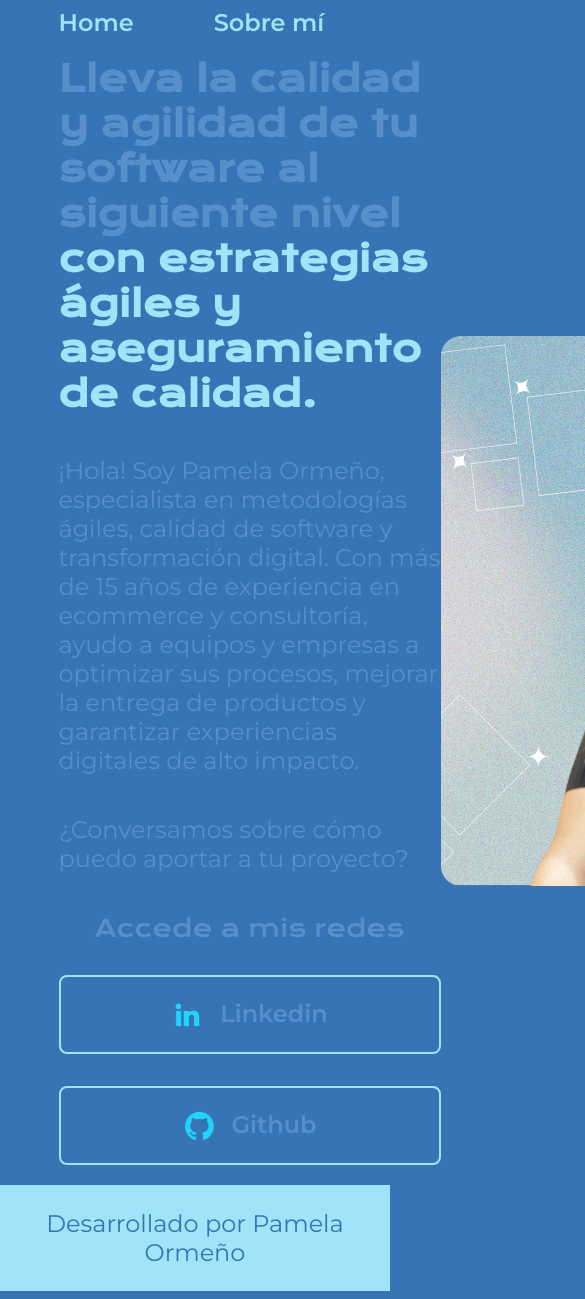
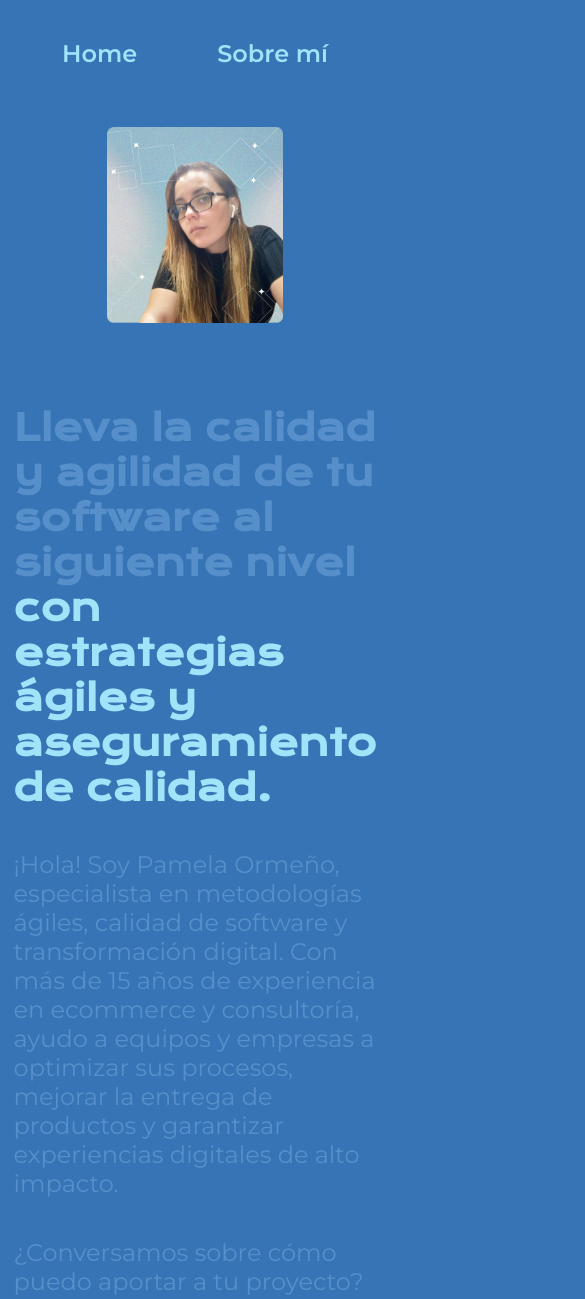
Before and after one commit to PamelaOrmeno/Portafolio, a plain HTML site: page index.html in a window 390 px wide. Shown: the top 1299 px of the page, 585 px wide, since content can reach past the window. Drawn offline with nearby package versions, Linux system fonts and the light colour scheme.

Commit message:
Actualización sitio resposivo

```diff
--- a/index.html
+++ b/index.html
@@ -44,7 +44,7 @@
             </div>
 
         </section>
-        <img src="./assets/Perfil Azul.png" alt="Foto de Perfil Pamela Ormeño">
+        <img class="presentacion__imagen" src="./assets/Perfil Azul.png" alt="Foto de Perfil Pamela Ormeño">
     </main>
     <footer class="footer">
         <p>Desarrollado por Pamela Ormeño</p>
--- a/styles/style.css
+++ b/styles/style.css
@@ -32,24 +32,22 @@ body{
 }
 .header__menu__link{
     font-family: var(--fuente-montserrat);
-    font-size: 24px;
+    font-size: 1.5rem;
     font-weight: 600;
     color: var(--color-terciario);
     text-decoration: none;
 
 }
-
-
-
 .presentacion {
     padding: 5% 15%;
     display: flex;
     align-items: center;
     justify-content: space-between;
+    gap: 82px;
 }
 
 .presentacion__contenido{
-    width: 615px;
+    width: 50%;
     display: flex;
     flex-direction: column;
     gap: 40px;
@@ -57,7 +55,7 @@ body{
 
 
 .presentacion__contenido__titulo{
-    font-size: 36px;
+    font-size: 2.25rem;
     font-family: var(--fuente-krona);
 }
 
@@ -66,7 +64,7 @@ body{
 }
 
 .presentacion__contenido__texto{
-    font-size: 24px;
+    font-size: 1.5rem;
     font-family: var(--fuente-montserrat);
 }
 
@@ -81,17 +79,17 @@ body{
 .presentacion__enlaces__subtitulo{
     font-family: var(--fuente-krona);
     font-weight: 400;
-    font-size: 24px;
+    font-size: 1.5rem;
 }
 .presentacion__enlaces__link{
       display: flex;
       justify-content: center;
       gap: 16px;
       border: 2px solid var(--color-terciario);
-      width: 378px;
+      width: 50%;
       text-align: center;
       border-radius: 8px;
-      font-size: 24px;
+      font-size: 1.5rem;
       font-weight: 600;
       padding: 21.5px 0;
       text-decoration: none;
@@ -103,12 +101,33 @@ body{
     background-color: var(--color-hover);
 }
 
+.presentacion__imagen{
+    width: 50%;
+}
+
 .footer{
     color:var(--color-primario);
     background-color: var(--color-terciario);
     padding: 24px;
     text-align: center;
     font-family: var(--fuente-montserrat);
-    font-size: 24px;
+    font-size: 1.5rem;
     font-weight: 400;
 }
+
+@media (max-width: 1200px){
+    .header{
+        padding: 10%;
+    }
+    .header__menu{
+        justify-content: center;
+    }
+    .presentacion{
+        flex-direction: column-reverse;
+        padding: 5%;
+    }
+
+    .presentacion__contenido{
+        width: auto;
+    }
+}
```
Also changed, not shown: about.html (+1 -1 lines), 1 other file.
